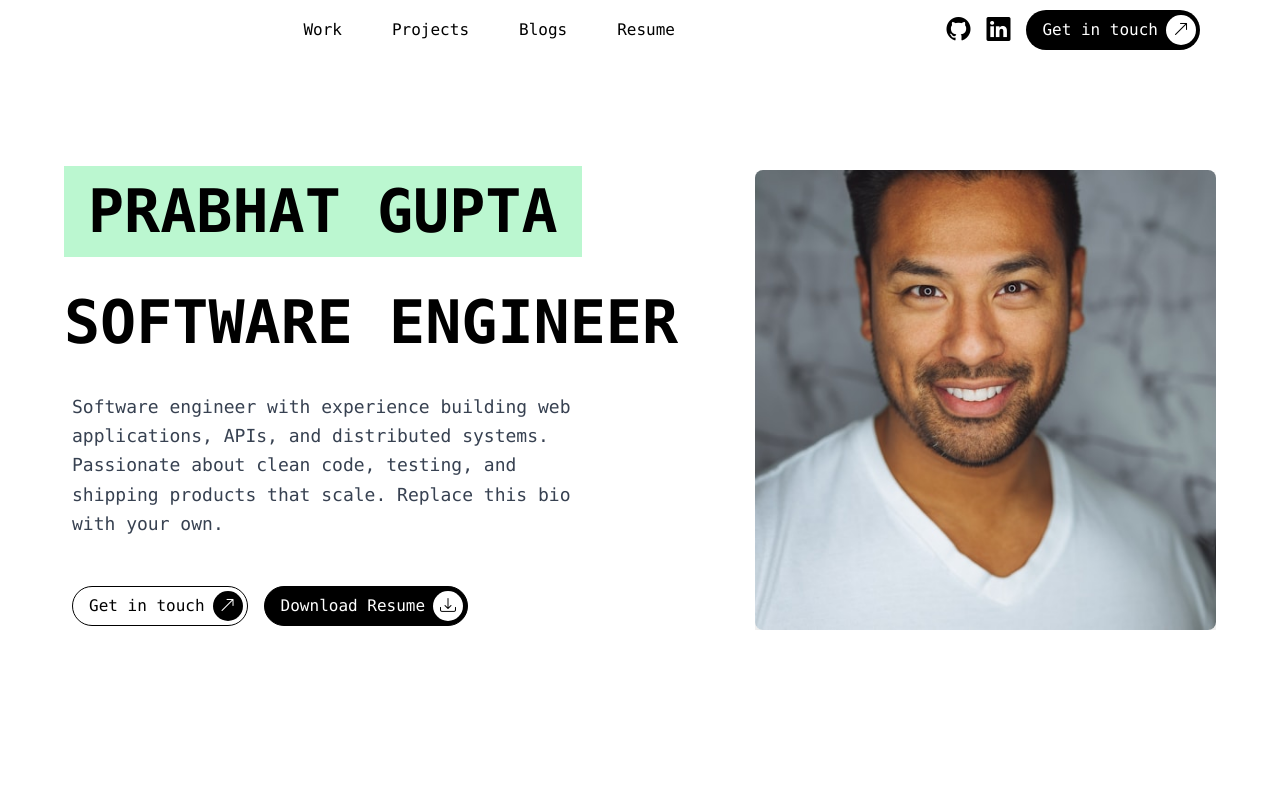
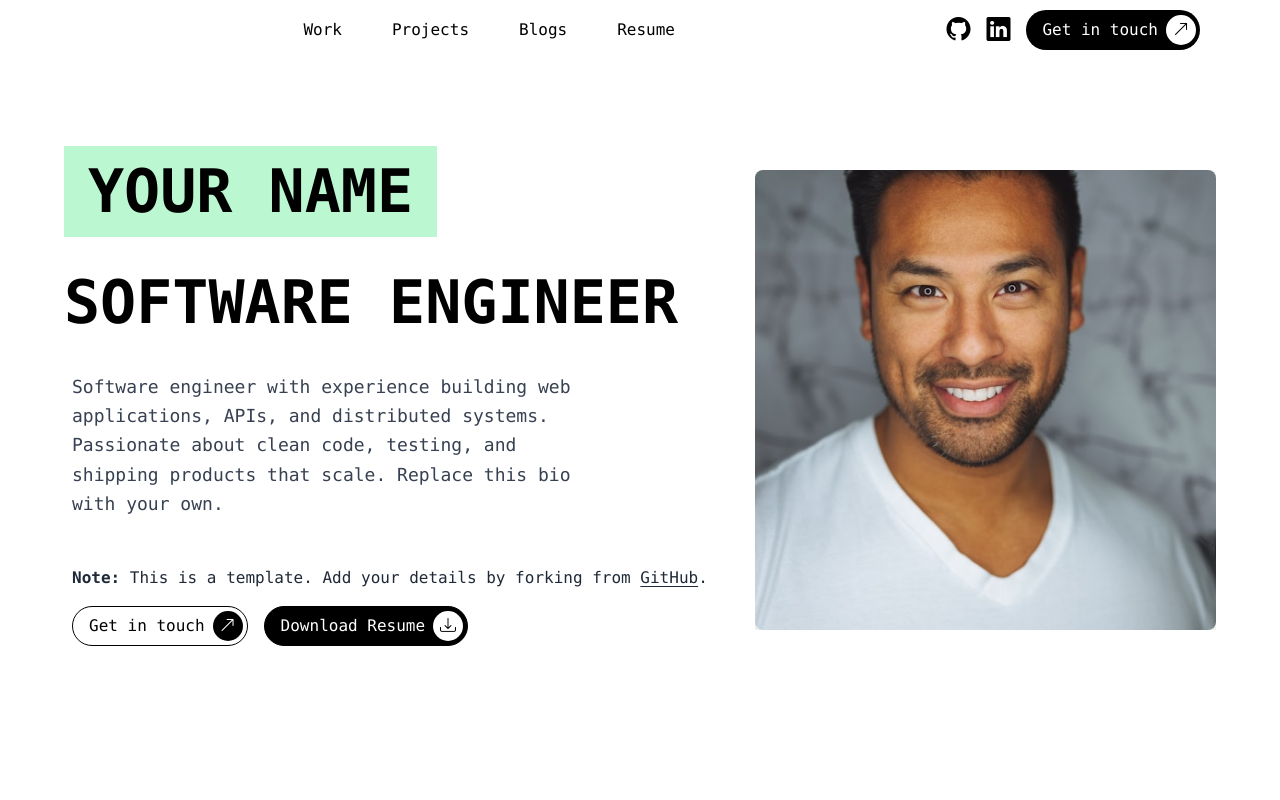
Before and after one commit to prabhatkgupta/pkg_portfolio_template, a plain HTML site: page index.html in a window 1280 px wide. Shown: the top 800 px of the page. Drawn offline with nearby package versions, Linux system fonts and the light colour scheme.

Commit message:
feat: update github template link

```diff
--- a/index.html
+++ b/index.html
@@ -48,14 +48,18 @@
             <div class="tw-flex tw-h-full tw-min-h-[100vh] tw-w-full tw-place-content-center tw-gap-6 tw-p-[5%] max-xl:tw-place-items-center max-lg:tw-flex-col">
                 <div class="tw-flex tw-flex-col tw-place-content-center">
                     <div class="tw-flex tw-flex-wrap tw-text-6xl tw-font-bold tw-uppercase tw-leading-tight tw-gap-2 max-lg:tw-text-4xl max-md:tw-text-3xl max-md:tw-leading-tight">
-                        <span class="reveal-hero-text tw-bg-green-200 tw-p-2 tw-px-6 tw-mb-3">Prabhat Gupta</span>
+                        <span class="reveal-hero-text tw-bg-green-200 tw-p-2 tw-px-6 tw-mb-3">Your Name</span>
                         <br class="tw-block" />
                         <span class="reveal-hero-text tw-block tw-w-full tw-mt-2">Software Engineer</span>
                     </div>
                     <div class="reveal-hero-text tw-mt-6 tw-max-w-[550px] tw-p-2 tw-text-lg tw-leading-relaxed tw-text-gray-700 max-lg:tw-max-w-full max-lg:tw-text-base">
                         Software engineer with experience building web applications, APIs, and distributed systems. Passionate about clean code, testing, and shipping products that scale. Replace this bio with your own.
                     </div>
-                    <div class="reveal-hero-text tw-mt-8 tw-flex tw-place-items-center tw-gap-4 tw-overflow-hidden tw-p-2 tw-flex-wrap">
+                    <div class="reveal-hero-text tw-mt-8 tw-flex tw-flex-col tw-gap-4 tw-overflow-hidden tw-p-2 tw-flex-wrap">
+                        <div class="tw-rounded-lg tw-border tw-border-amber-200 tw-bg-amber-50 tw-px-4 tw-py-3 tw-text-sm tw-text-gray-800">
+                            <span class="tw-font-semibold tw-text-amber-800">Note:</span> This is a template. Add your details by forking from <a href="https://github.com/prabhatkgupta/pkg_portfolio_template" target="_blank" rel="noopener" class="tw-font-medium hover:tw-text-amber-700" style="text-decoration: underline; text-underline-offset: 3px;">GitHub</a>.
+                        </div>
+                        <div class="tw-flex tw-place-items-center tw-gap-4 tw-flex-wrap">
                         <a href="mailto:you@example.com" aria-label="Contact" class="tw-flex tw-h-[40px] tw-place-items-center tw-gap-2 tw-rounded-full tw-border-[1px] tw-border-solid tw-border-black tw-bg-white tw-p-1 tw-pl-4 tw-text-black tw-transition-colors tw-duration-[0.5s] hover:tw-bg-black hover:tw-text-white">
                             <span>Get in touch</span>
                             <div class="tw-flex tw-h-[30px] tw-w-[30px] tw-place-content-center tw-place-items-center tw-rounded-full tw-bg-black tw-font-semibold tw-text-white"><i class="bi bi-arrow-up-right"></i></div>
@@ -64,6 +68,7 @@
                             <span>Download Resume</span>
                             <div class="tw-flex tw-h-[30px] tw-w-[30px] tw-place-content-center tw-place-items-center tw-rounded-full tw-bg-white tw-font-semibold tw-text-black"><i class="bi bi-download"></i></div>
                         </a>
+                        </div>
                     </div>
                 </div>
                 <div class="tw-flex tw-w-full tw-max-w-[40%] tw-place-content-center tw-place-items-center tw-overflow-hidden max-lg:tw-max-w-[unset] max-lg:tw-mt-8">
```
